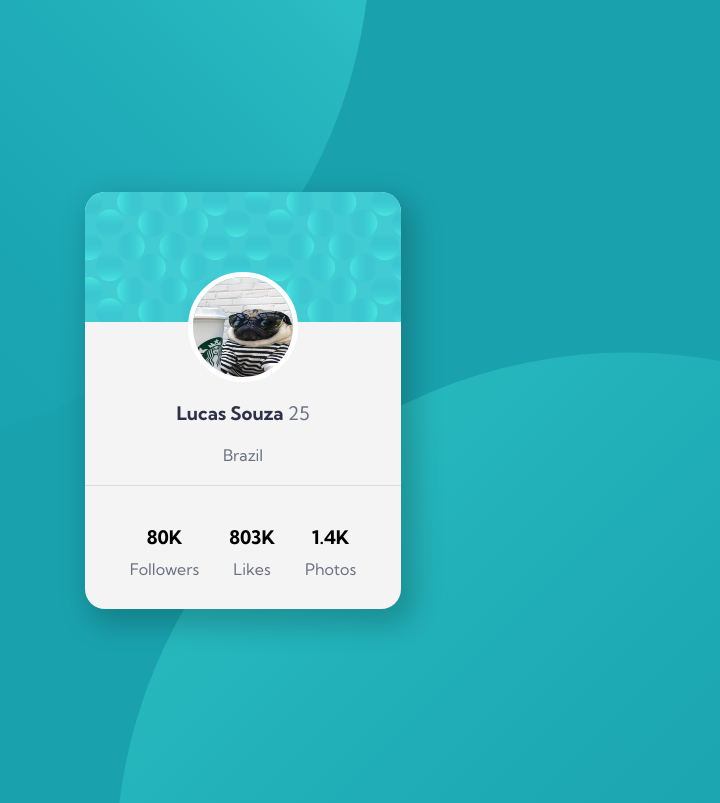
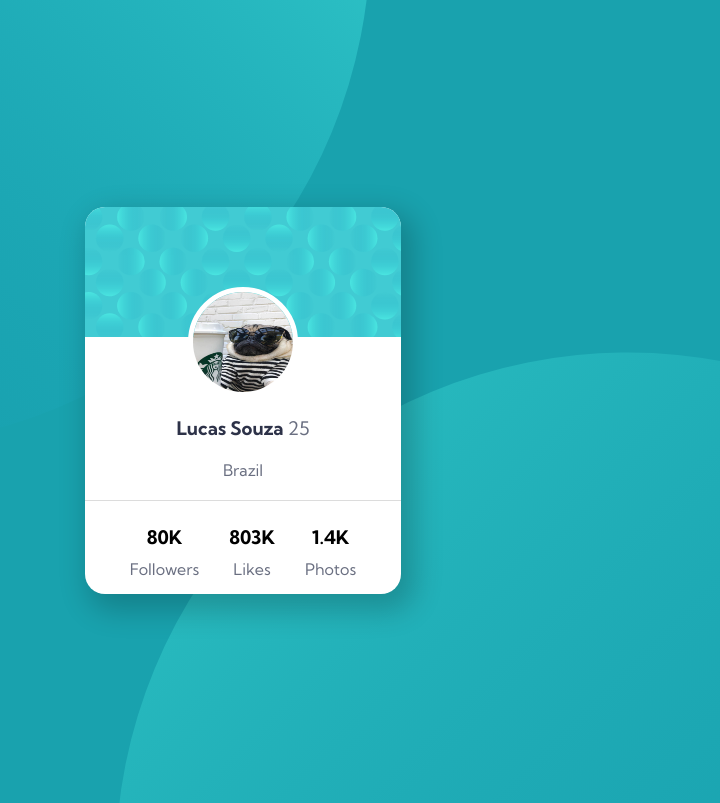
Before and after one commit to alfsouza708/profile-card-component, a plain HTML site: page index.html in a window 1280 px wide. Shown: the top 803 px of the page, without its empty margins (397-1117 px from the left). Drawn offline with Linux system fonts and the light colour scheme.

Commit message:
Ajusta tamanho do card

```diff
--- a/scss/_globals.scss
+++ b/scss/_globals.scss
@@ -119,7 +119,7 @@ body {
   &__footer {
     display: flex;
     justify-content: space-around;
-    padding: 1.5rem 3rem;
+    padding: 0 3rem;
   }
 
   &__info {
--- a/scss/_variables.scss
+++ b/scss/_variables.scss
@@ -3,6 +3,6 @@ $dark-blue: hsl(229, 23%, 23%);
 $dark-grayish-blue: hsl(227, 10%, 46%);
 $dark-gray: hsl(0, 0%, 59%);
 $light-gray: #dcdcdc;
-$bg-card: #f4f4f4;
+$bg-card: #ffffff;
 
 $circle-size: 70vw;
```
Also changed, not shown: scss/style.css, 1 other file.
